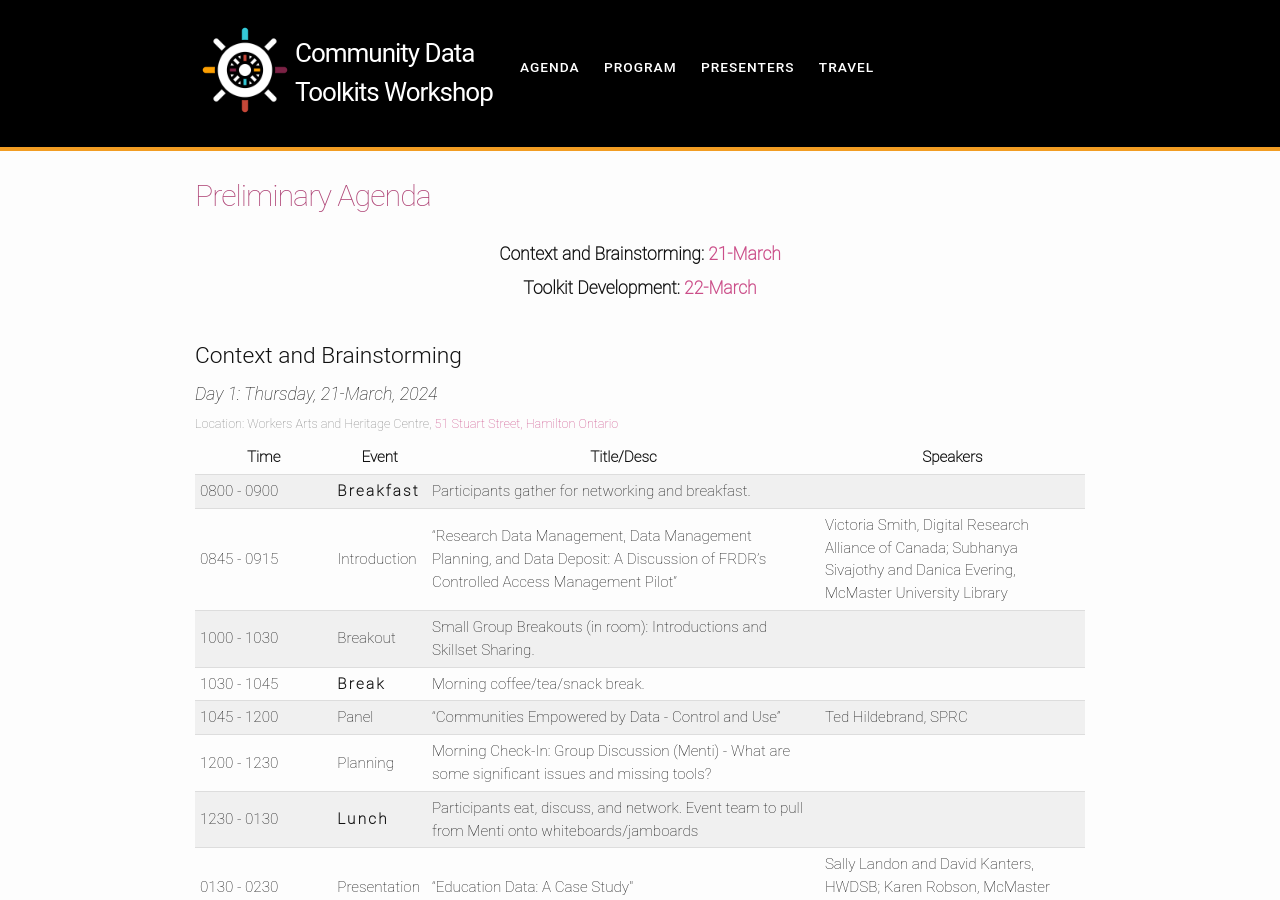
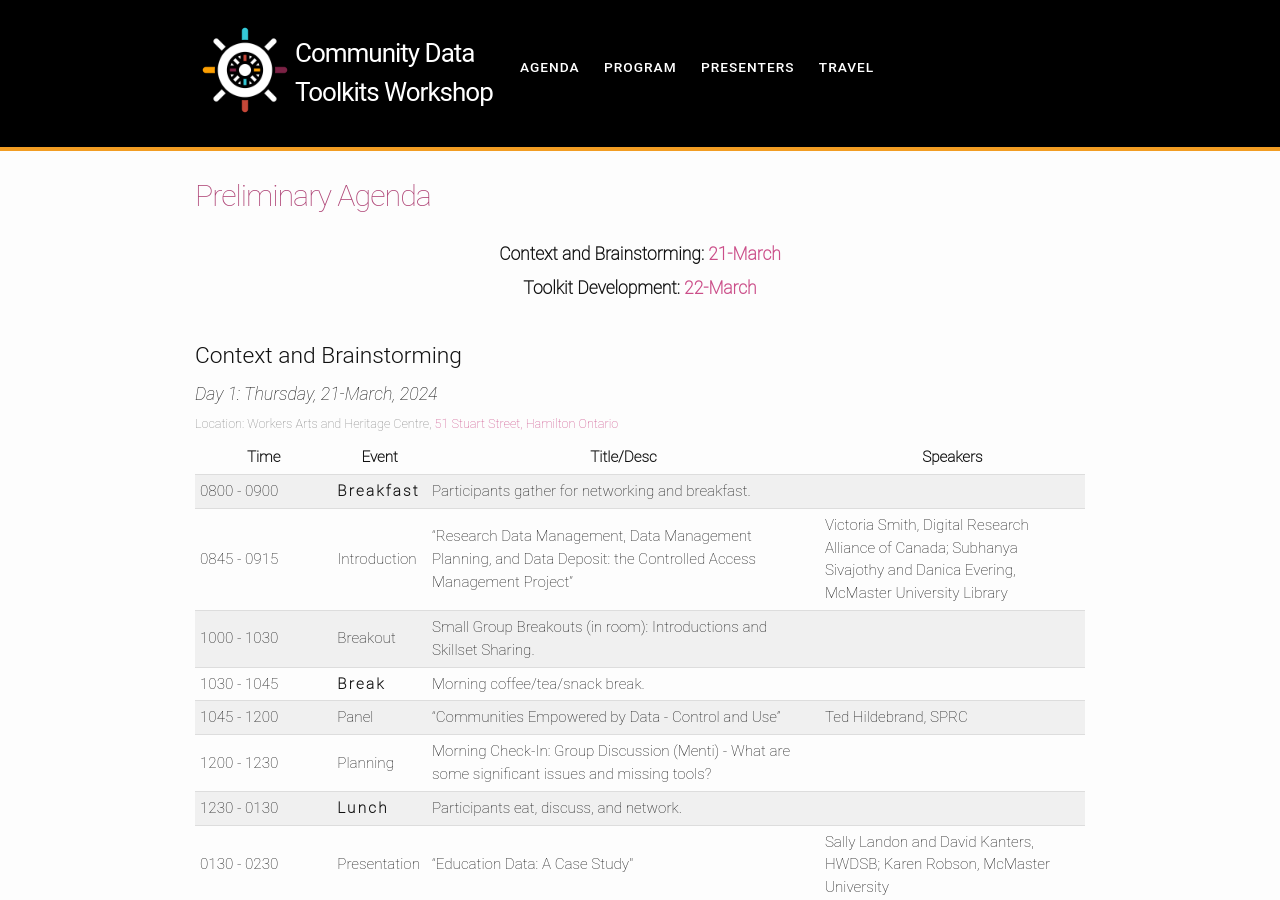
Before and after one commit to Community-Data-Toolkits-Workshop/CDTW, a Jekyll site: the page built from agenda.md, in a window 1280 px wide and 900 px high. Built offline with Jekyll 4.4.1, drawn with Linux system fonts in a browser that asks for light colours.

Commit message:
Update agenda.md

```diff
--- a/agenda.md
+++ b/agenda.md
@@ -40,7 +40,7 @@ permalink: /agenda/
     <tr>
         <td>0845 - 0915</td>
         <td>Introduction</td>
-	<td>“Research Data Management, Data Management Planning, and Data Deposit: A Discussion of FRDR’s Controlled Access Management Pilot”</td>
+	<td>“Research Data Management, Data Management Planning, and Data Deposit: the Controlled Access Management Project”</td>
 	<td>Victoria Smith, Digital Research Alliance of Canada; Subhanya Sivajothy and Danica Evering, McMaster University Library</td>
     </tr>
     <tr>
@@ -70,7 +70,7 @@ permalink: /agenda/
     <tr>
         <td>1230 - 0130</td>
         <td><strong>Lunch</strong></td>
-	<td>Participants eat, discuss, and network. Event team to pull from Menti onto whiteboards/jamboards</td>
+	<td>Participants eat, discuss, and network.</td>
 		<td></td>
     </tr>
 	    <tr>
```
